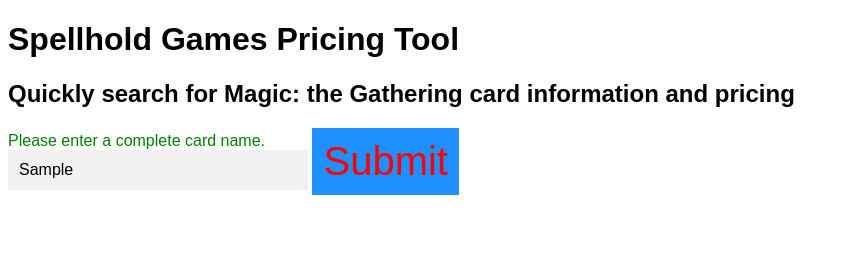
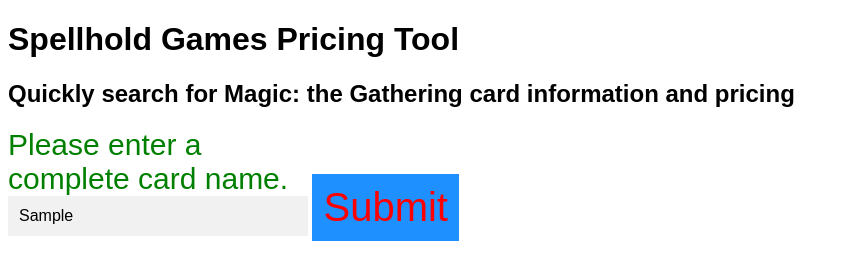
Before and after one commit to maxwellcsutton/spellhold, a plain HTML site: page index.html in a window 1280 px wide. Both pictures are taken after typing "Sample" into the empty fields and a click on the input 385 px from the left and 161 px from the top of the page. Shown: the whole page, without its empty margins (0-849 px from the left). Drawn offline with Linux system fonts and the light colour scheme; no server answers.

Commit message:
making error larger

```diff
--- a/index.html
+++ b/index.html
@@ -9,7 +9,7 @@
 <h2>Quickly search for Magic: the Gathering card information and pricing</h2>
 <form id="autocomplete-form" autocomplete="off" action="./html/resultsPage.html">
   <div class="autocomplete" style="width:300px;">
-    <div id="search-bar-error" class="error-message" style="color:green;display:none">Please enter a complete card name.</div>
+    <div id="search-bar-error" class="error-message" style="color:green;display:none;font-size: 30px;">Please enter a complete card name.</div>
     <input id="search-bar" type="text" name="card-name-search-bar" placeholder="Type a card name...">
   </div>
   <input id="autocomplete-submit" class="AAAAAAAAAAAAAAA" type="submit" style="color:red;font-size: 40px;">
```
